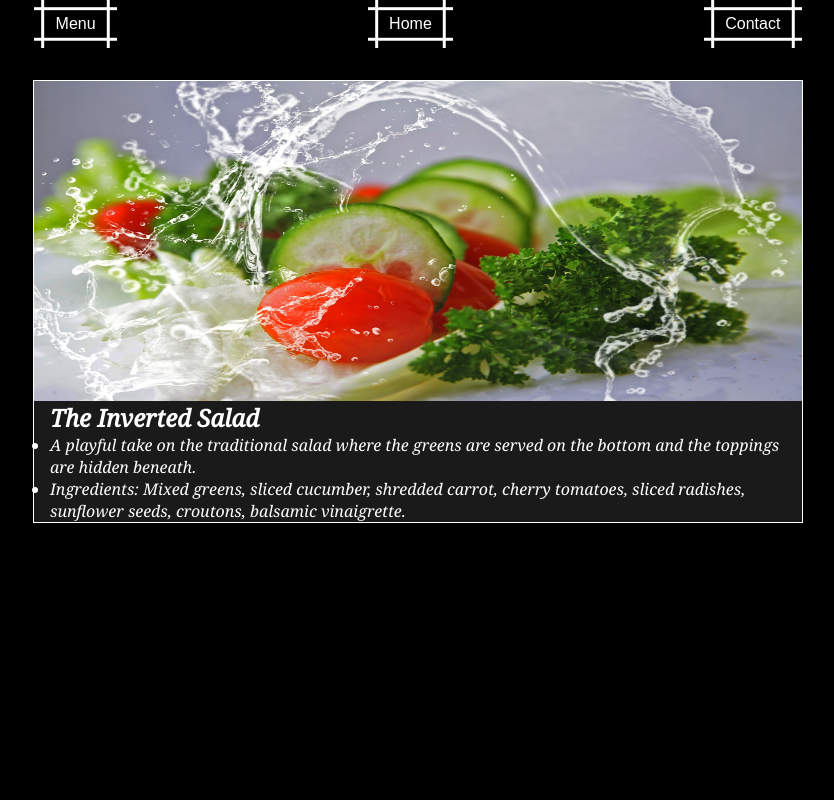
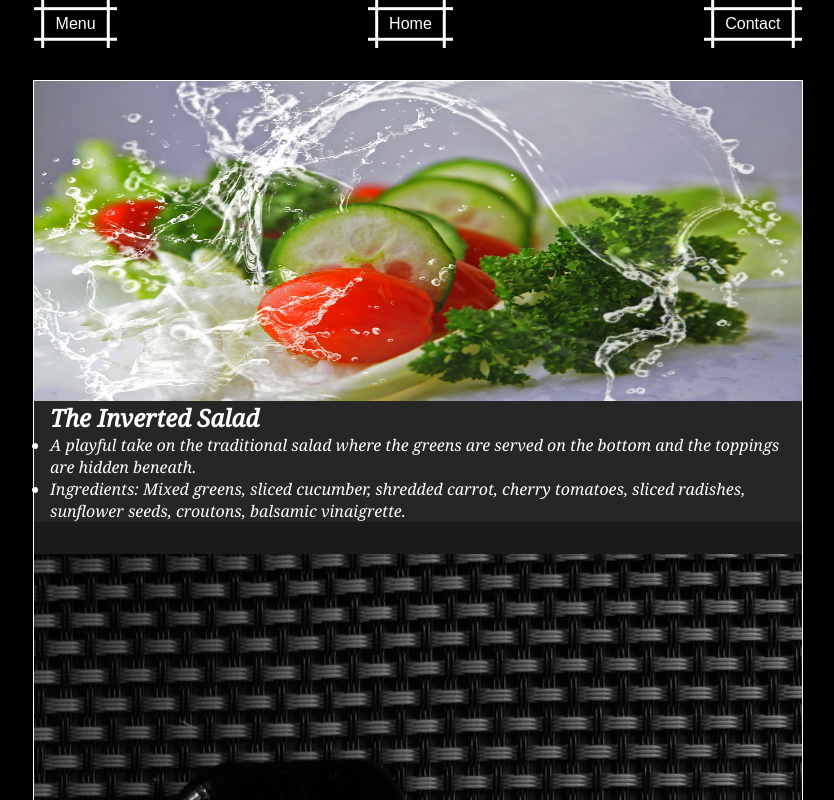
Before and after one commit to 0csis/restaurant-page, a website built with webpack: page dist/index.html in a window 1280 px wide. Both pictures are taken after a click on the button "Menu". Shown: the top 800 px of the page, without its empty margins (222-1056 px from the left). Built offline with nearby package versions, Linux system fonts and the light colour scheme; a web font is replaced by a local one.

Commit message:
add sushi item to menu.js and style it

```diff
--- a/src/menu.js
+++ b/src/menu.js
@@ -34,7 +34,34 @@ const menu = () => {
   saladDescription.appendChild(saladDescription2);
   salad.appendChild(saladDescription);
 
+  const sushi = document.createElement('div');
+  sushi.classList.add('sushi');
+
+  const sushiImage = document.createElement('div');
+  sushiImage.classList.add('sushiImage');
+  const sushiPic = new Image();
+  sushiPic.src = Sushi;
+  sushiImage.appendChild = sushiPic;
+  sushi.appendChild(sushiImage);
+
+  const sushiTitle = document.createElement('div');
+  sushiTitle.classList.add('sushiTitle');
+  sushiTitle.textContent = 'The Inside-Out Sushi Roll';
+  sushi.appendChild(sushiTitle);
+
+  const sushiDescription = document.createElement('ul');
+  sushiDescription.classList.add('sushiDescription');
+  const sushiDescription1 = document.createElement('li');
+  const sushiDescription2 = document.createElement('li');
+  sushiDescription1.textContent = 'A sushi roll with a playful twist, where the rice and the nori seaweed are reversed in order.';
+  sushiDescription2.textContent = 'Ingredients: Sushi rice, avocado, cucumber, carrot, bell pepper, alfalfa sprouts, wasabi, soy sauce.';
+  sushiDescription.appendChild(sushiDescription1);
+  sushiDescription.appendChild(sushiDescription2);
+  sushi.appendChild(sushiDescription);
+
   backgroundMenu.appendChild(salad);
+  backgroundMenu.appendChild(sushi);
+
   content.appendChild(backgroundMenu);
 };
 
--- a/src/style.css
+++ b/src/style.css
@@ -155,17 +155,31 @@ button:active {
 }
 
 .saladDescription,
-.saladTitle {
+.saladTitle,
+.sushiDescription,
+.sushiTitle {
   margin-left: 1rem;
 }
 
-.saladImage {
+.saladImage,
+.sushiImage {
   background: url('./salad.jpg');
   background-size: 100% 100%;
   height: 20rem;
 }
 
-.saladTitle {
+.sushi,
+.salad {
+  margin-bottom: 2rem;
+  background: rgba(255, 255, 255, 0.05);
+}
+
+.sushiImage {
+  background: url('./sushi.jpg');
+}
+
+.saladTitle,
+.sushiTitle {
   font-weight: bold;
   font-size: 1.5rem;
 }
```
